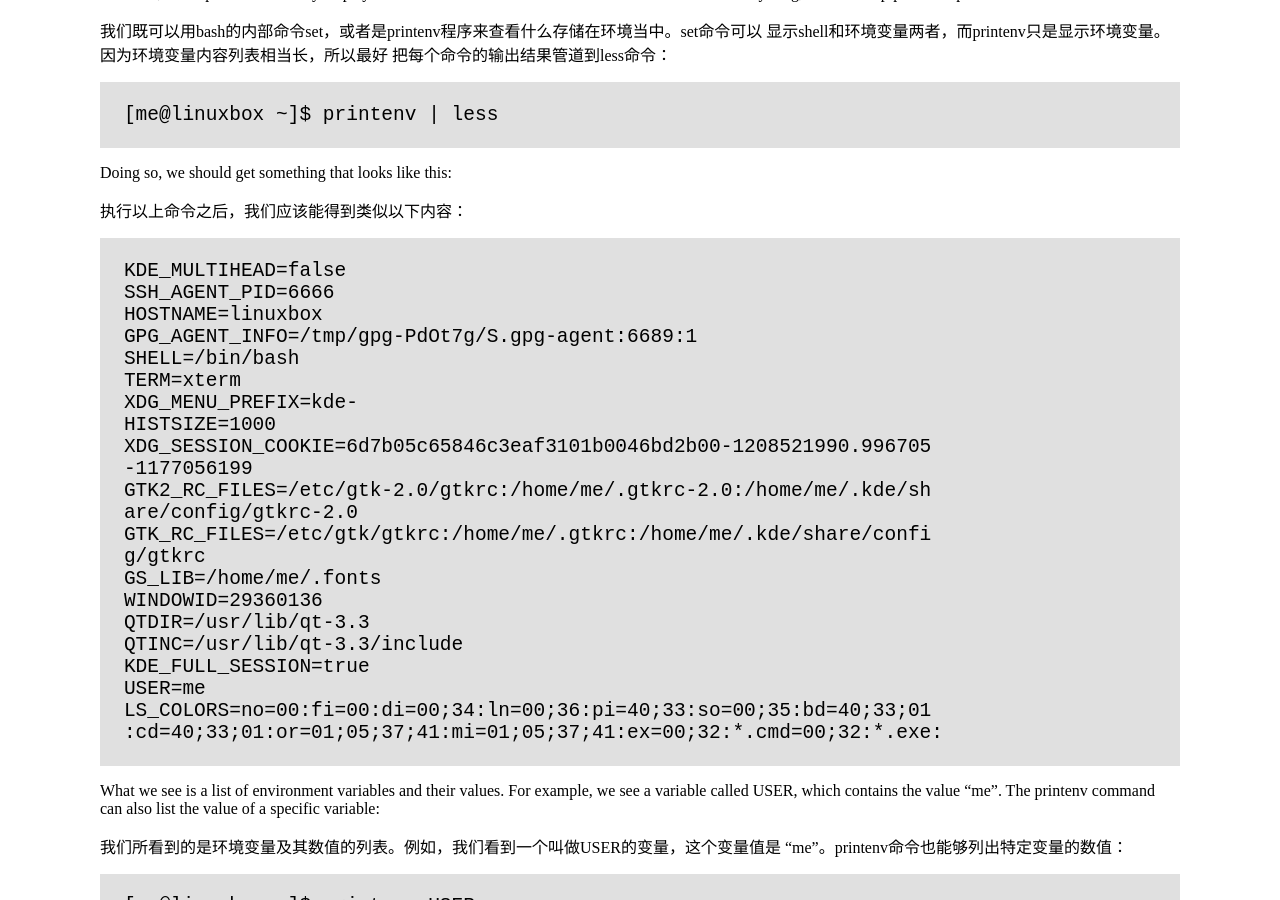
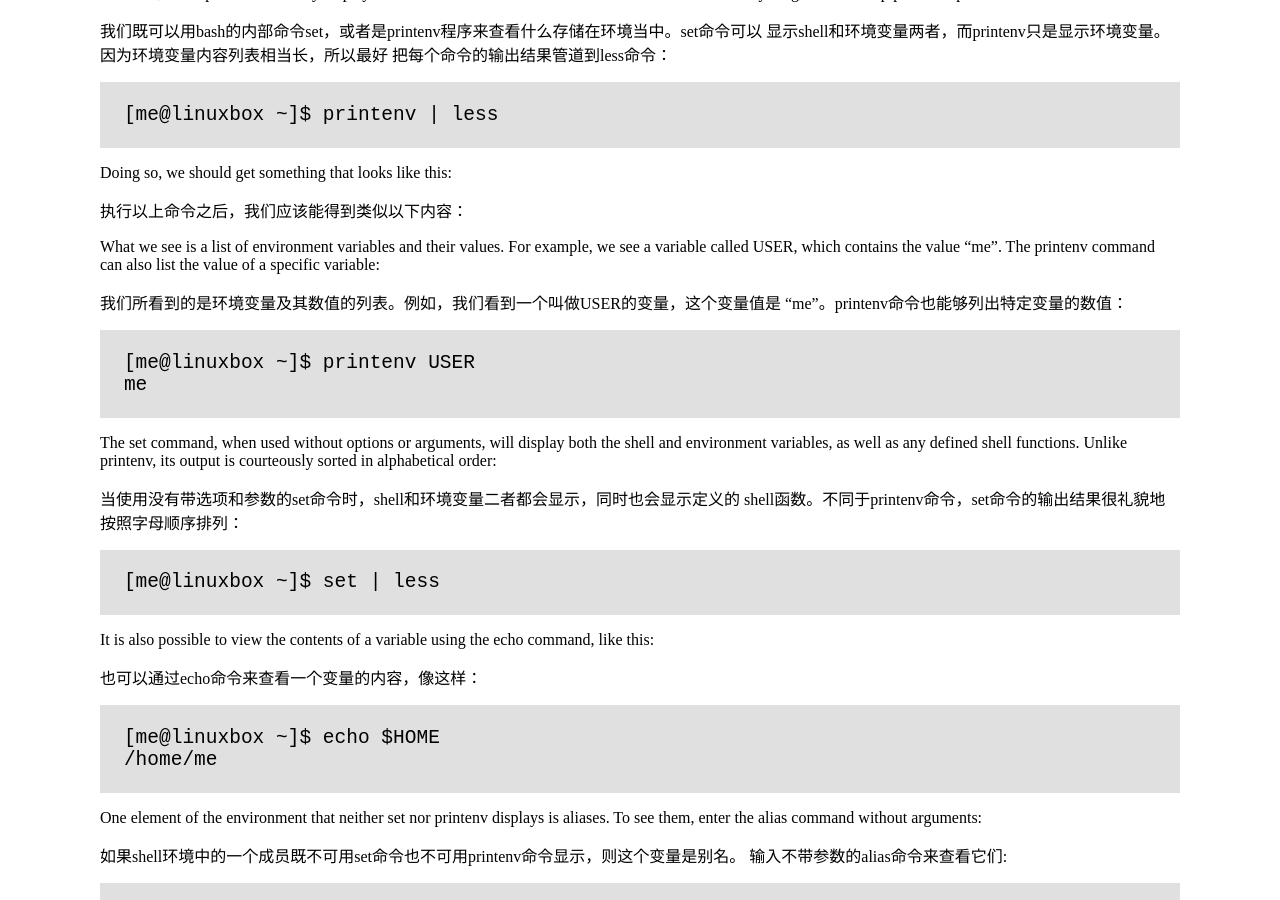
Before and after one commit to billie66/TLCL, a Jekyll site: the page built from book/environment.md, in a window 1280 px wide and 900 px high, scrolled down 962 px. Built offline with Jekyll 4.4.1, drawn with Linux system fonts in a browser that asks for light colours; Markdown is read by kramdown in place of the engine named in the settings.

Commit message:
delete example

```diff
--- a/book/environment.md
+++ b/book/environment.md
@@ -66,31 +66,6 @@ contents will be fairly long, it is best to pipe the output of either command in
 Doing so, we should get something that looks like this:
 
 执行以上命令之后，我们应该能得到类似以下内容：
-
-<div class="code"><pre>
-<tt>KDE_MULTIHEAD=false
-SSH_AGENT_PID=6666
-HOSTNAME=linuxbox
-GPG_AGENT_INFO=/tmp/gpg-PdOt7g/S.gpg-agent:6689:1
-SHELL=/bin/bash
-TERM=xterm
-XDG_MENU_PREFIX=kde-
-HISTSIZE=1000
-XDG_SESSION_COOKIE=6d7b05c65846c3eaf3101b0046bd2b00-1208521990.996705
--1177056199
-GTK2_RC_FILES=/etc/gtk-2.0/gtkrc:/home/me/.gtkrc-2.0:/home/me/.kde/sh
-are/config/gtkrc-2.0
-GTK_RC_FILES=/etc/gtk/gtkrc:/home/me/.gtkrc:/home/me/.kde/share/confi
-g/gtkrc
-GS_LIB=/home/me/.fonts
-WINDOWID=29360136
-QTDIR=/usr/lib/qt-3.3
-QTINC=/usr/lib/qt-3.3/include
-KDE_FULL_SESSION=true
-USER=me
-LS_COLORS=no=00:fi=00:di=00;34:ln=00;36:pi=40;33:so=00;35:bd=40;33;01
-:cd=40;33;01:or=01;05;37;41:mi=01;05;37;41:ex=00;32:*.cmd=00;32:*.exe:</tt>
-</pre></div>
 
 What we see is a list of environment variables and their values. For example, we see a
 variable called USER, which contains the value “me”. The printenv command can
```
